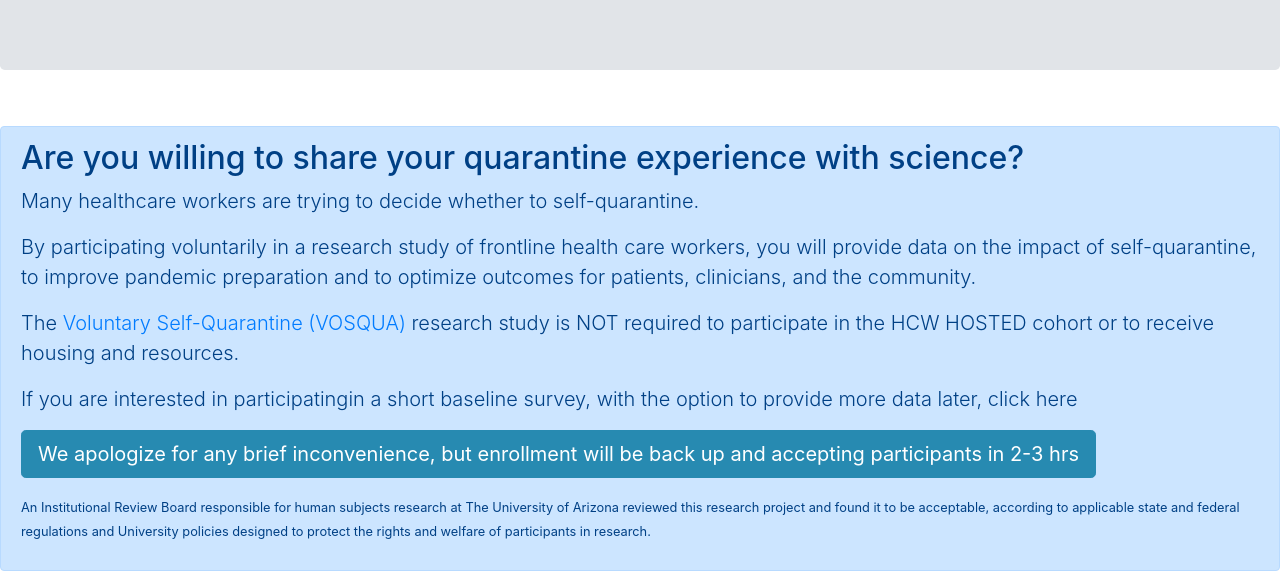
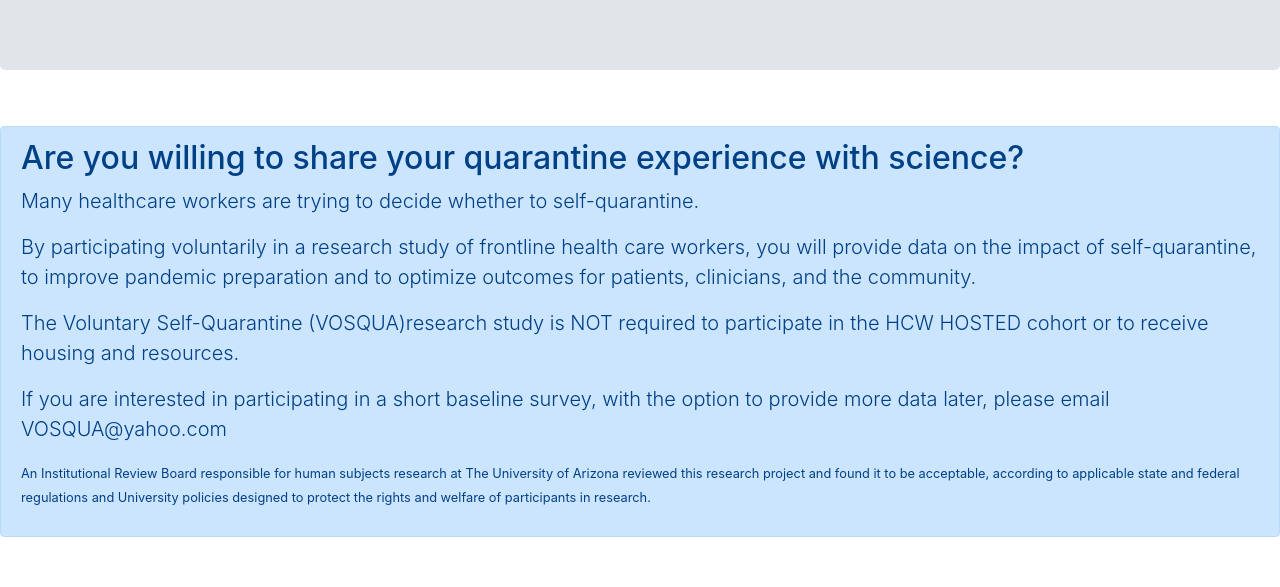
Before and after one commit to hcwhosted/hcwhosted.github.io, a website with bundled scripts: page enroll-for-housing.html in a window 1280 px wide. Shown: the part 285-872 px from the top of the page. After the commit the page ends 838 px from the top, so only its background shows below. Built offline with nearby package versions, Linux system fonts and the light colour scheme; what uki would draw is missing.

Commit message:
Update enroll-for-housing.html

```diff
--- a/enroll-for-housing.html
+++ b/enroll-for-housing.html
@@ -56,14 +56,12 @@
       <h2 class="display-6">Are you willing to share your quarantine experience with science?</h3>
       <p class="lead">Many healthcare workers are trying to decide whether to self-quarantine.</p>
       <p class="lead"> By participating voluntarily in a research study of frontline health care workers, you will provide data on the impact of self-quarantine, to improve pandemic preparation and to optimize outcomes for patients, clinicians, and the community.</p>
-      <p class="lead">The <a href="">Voluntary Self-Quarantine (VOSQUA)</a> research study is NOT required to participate in the HCW HOSTED cohort or to receive housing and resources.
+      <p class="lead">The Voluntary Self-Quarantine (VOSQUA)research study is NOT required to participate in the HCW HOSTED cohort or to receive housing and resources.
 
-      <p class="lead">If you are interested in participatingin a short baseline survey, with the option to provide more data later, click here</p>
-
-        <!-- temporary disable of link using verbage given by Brad-->
+      <p class="lead">If you are interested in participating in a short baseline survey, with the option to provide more data later, please email VOSQUA@yahoo.com</p>
+        <!-- temporary disable of link until we get IRB approval from UA-->
       <!--<a class="btn btn-secondary btn-lg" href="https://redcap.link/vosqua" role="button">Optional Enrollment in VOSQUA study &raquo;</a>-->
-        <p><a class="btn btn-secondary btn-lg" href="" role="button">We apologize for any brief inconvenience, but enrollment will be back up and accepting participants in 2-3 hrs</a></p>
-      <p><small>An Institutional Review Board responsible for human subjects research at The University of Arizona reviewed this research project and found it to be acceptable, according to applicable state and federal regulations and University policies designed to protect the rights and welfare of participants in research.</small></p>
+       <p><small>An Institutional Review Board responsible for human subjects research at The University of Arizona reviewed this research project and found it to be acceptable, according to applicable state and federal regulations and University policies designed to protect the rights and welfare of participants in research.</small></p>
     </div>
 
   </main>
```
